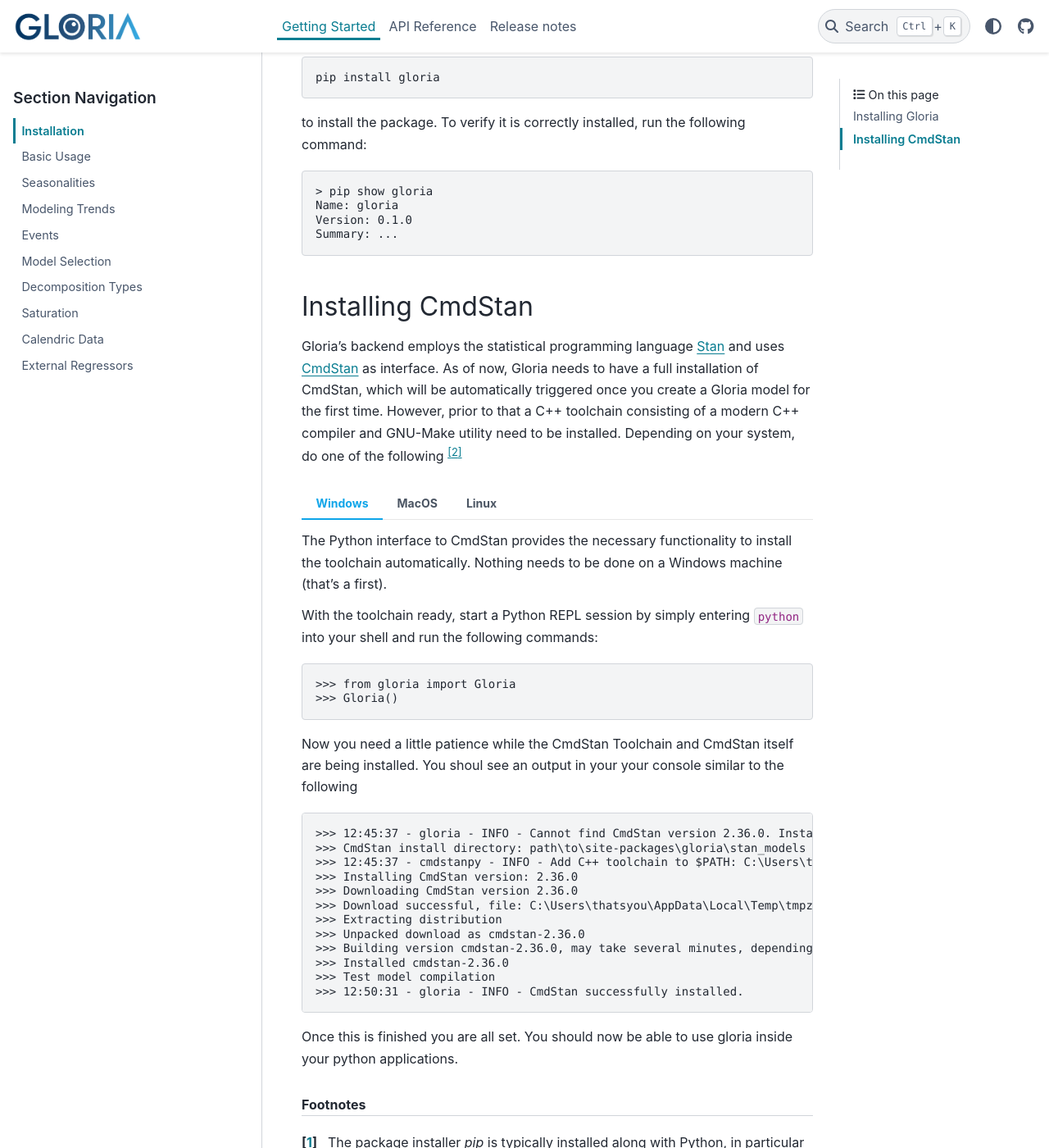
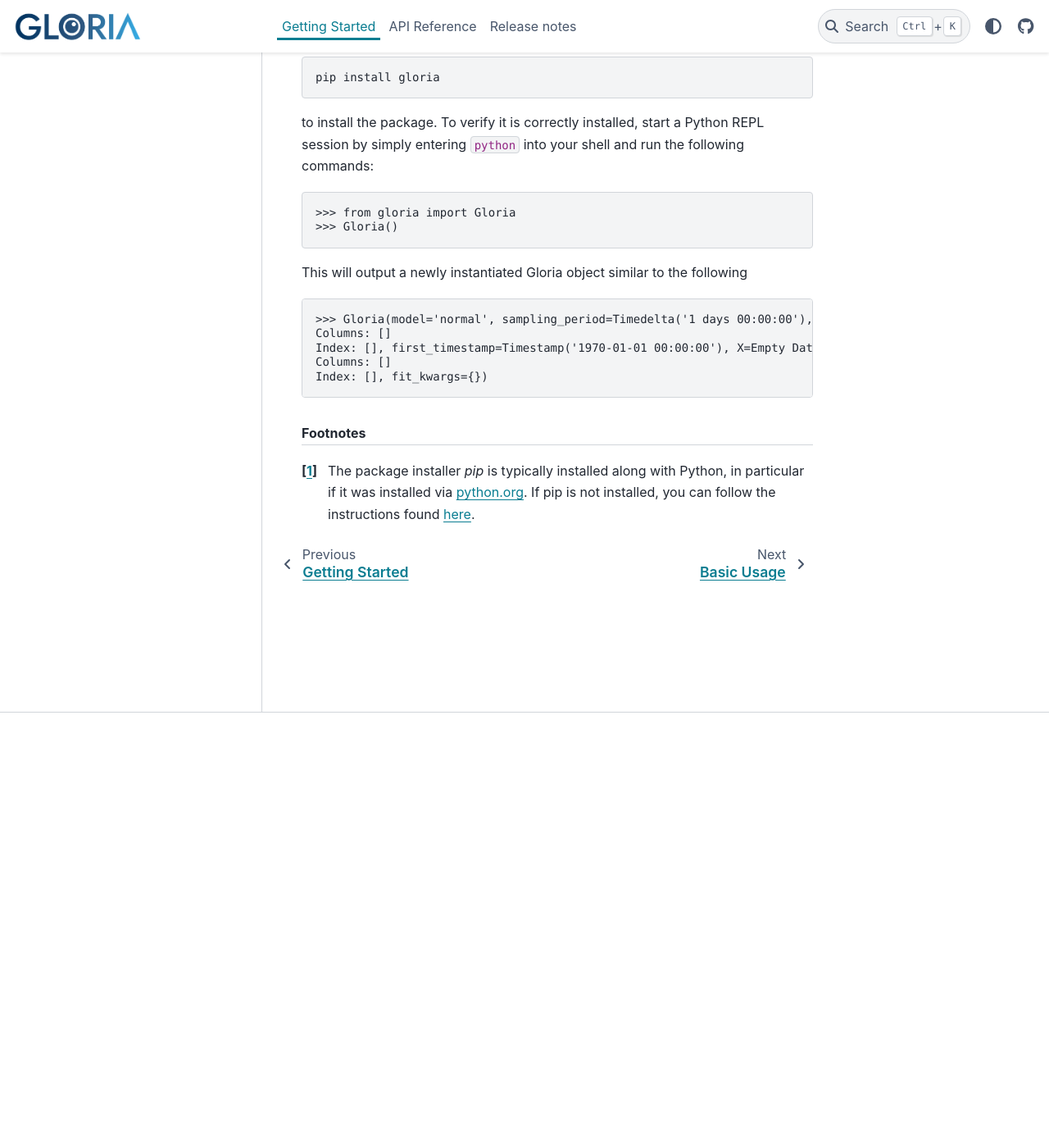
Before and after one commit to e-dyn/gloria, a Sphinx documentation site: the page built from doc/source/get_started/installation.rst, in a window 1280 px wide and 1400 px high, scrolled down 531 px. Shown: the whole window at 82% size. Built offline with Sphinx 7.4.7 and the PyData theme 0.15.4, drawn with Linux system fonts in a browser that asks for light colours; after the commit the page ends 1268 px from its top, so only the background shows below that; some of the changed text lies outside the part shown.

Commit message:
Added changes about installation to release notes and installation instructions.

```diff
--- a/doc/source/get_started/installation.rst
+++ b/doc/source/get_started/installation.rst
@@ -22,61 +22,23 @@ We recommend to install Gloria into a dedicated `virtual environment <https://pa
 
     pip install gloria
 
-to install the package. To verify it is correctly installed, run the following command:
-
-.. code-block:: console
-
-    > pip show gloria
-    Name: gloria
-    Version: 0.1.0
-    Summary: ...
-
-Installing CmdStan
-------------------
-
-Gloria's backend employs the statistical programming language `Stan <https://mc-stan.org/>`_ and uses `CmdStan <https://mc-stan.org/docs/cmdstan-guide/>`_ as interface. As of now, Gloria needs to have a full installation of CmdStan, which will be automatically triggered once you create a Gloria model for the first time. However, prior to that a C++ toolchain consisting of a modern C++ compiler and GNU-Make utility need to be installed. Depending on your system, do one of the following [#f2]_
-
-.. tab:: Windows
-
-    The Python interface to CmdStan provides the necessary functionality to install the toolchain automatically. Nothing needs to be done on a Windows machine (that's a first).
-
-.. tab:: MacOS
-
-    The Xcode and Xcode command line tools must be installed. Xcode is available for free from the Mac App Store. To install the Xcode command line tools, run the shell command: ``xcode-select --install.``
-
-.. tab:: Linux
-
-    The required C++ compiler is ``g++ 4.9 3``. On most systems the GNU-Make utility is pre-installed and is the default ``make`` utility. There is usually a pre-installed C++ compiler as well, but not necessarily new enough.
-
-
-
-With the toolchain ready, start a Python REPL session by simply entering ``python`` into your shell and run the following commands:
+to install the package. To verify it is correctly installed, start a Python REPL session by simply entering ``python`` into your shell and run the following commands:
 
 .. code-block:: console
 
     >>> from gloria import Gloria
     >>> Gloria()
 
-Now you need a little patience while the CmdStan Toolchain and CmdStan itself are being installed. You shoul see an output in your your console similar to the following
+This will output a newly instantiated Gloria object similar to the following
 
 .. code-block:: console
 
-    >>> 12:45:37 - gloria - INFO - Cannot find CmdStan version 2.36.0. Installing now.
-    >>> CmdStan install directory: path\to\site-packages\gloria\stan_models
-    >>> 12:45:37 - cmdstanpy - INFO - Add C++ toolchain to $PATH: C:\Users\thatsyou\.cmdstan\RTools40
-    >>> Installing CmdStan version: 2.36.0
-    >>> Downloading CmdStan version 2.36.0
-    >>> Download successful, file: C:\Users\thatsyou\AppData\Local\Temp\tmpzjwnmxh2
-    >>> Extracting distribution
-    >>> Unpacked download as cmdstan-2.36.0
-    >>> Building version cmdstan-2.36.0, may take several minutes, depending on your system.
-    >>> Installed cmdstan-2.36.0
-    >>> Test model compilation
-    >>> 12:50:31 - gloria - INFO - CmdStan successfully installed.
-
-Once this is finished you are all set. You should now be able to use gloria inside your python applications.
+    >>> Gloria(model='normal', sampling_period=Timedelta('1 days 00:00:00'), timestamp_name='ds', metric_name='y', capacity_name='', changepoints=None, n_changepoints=25, changepoint_range=0.8, seasonality_prior_scale=3, event_prior_scale=3, changepoint_prior_scale=3, dispersion_prior_scale=3, interval_width=0.8, trend_samples=1000, model_backend=<gloria.models.Normal object at 0x0000015509551CD0>, vectorized=False, external_regressors={}, seasonalities={}, events={}, prior_scales={}, protocols=[], history=Empty DataFrame
+    Columns: []
+    Index: [], first_timestamp=Timestamp('1970-01-01 00:00:00'), X=Empty DataFrame
+    Columns: []
+    Index: [], fit_kwargs={})
 
 .. rubric:: Footnotes
 
 .. [#f1] The package installer *pip* is typically installed along with Python, in particular if it was installed via `python.org <https://www.python.org/>`_. If pip is not installed, you can follow the instructions found `here <https://pip.pypa.io/en/stable/installation/>`_.
-.. [#f2] Instructions borrowed from `CmdStanPy C++ Toolchain Requirements <https://mc-stan.org/cmdstanpy/installation.html>`_.
```
Also changed, not shown: doc/source/release_notes/v0_1_2.rst (+12 -3 lines), 6 other files.
